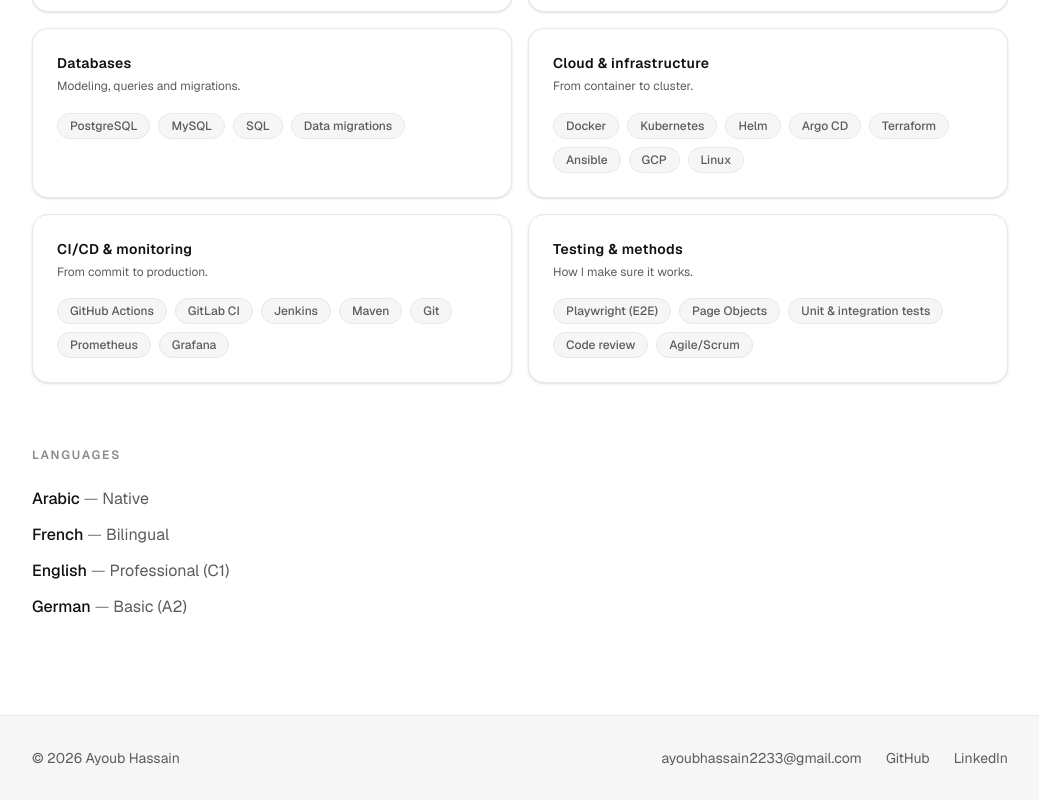
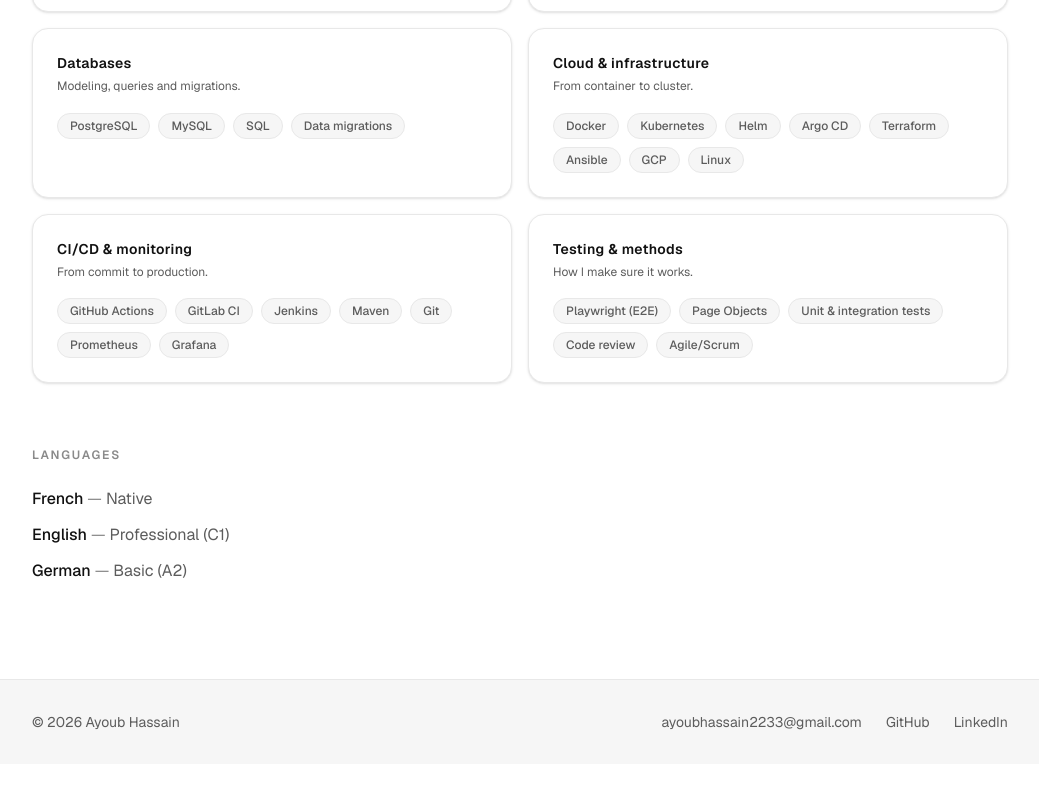
Before and after one commit to Ayoubhassain/ayoubhassain.github.io, a Next.js app: page /en/about in a window 1280 px wide. Shown: the part 992-1792 px from the top of the page, without its empty margins (120-1159 px from the left). After the commit the page ends 1756 px from the top, so only its background shows below. Built offline with nearby package versions, Linux system fonts and the light colour scheme.

Commit message:
Remove Arabic from languages

```diff
--- a/src/i18n/dictionaries/en.ts
+++ b/src/i18n/dictionaries/en.ts
@@ -109,8 +109,7 @@ export const en: Dictionary = {
     email:    "ayoubhassain2233@gmail.com",
     stack: ["Angular", "TypeScript", "Node.js", "Java", "Spring Boot", "PostgreSQL", "Docker", "Kubernetes", "Terraform", "GitHub Actions"],
     spokenLanguages: [
-      { name: "Arabic",  level: "Native" },
-      { name: "French",  level: "Bilingual" },
+      { name: "French",  level: "Native" },
       { name: "English", level: "Professional (C1)" },
       { name: "German",  level: "Basic (A2)" },
     ],
--- a/src/i18n/dictionaries/fr.ts
+++ b/src/i18n/dictionaries/fr.ts
@@ -102,8 +102,7 @@ export const fr: Dictionary = {
     email:    "ayoubhassain2233@gmail.com",
     stack: ["Angular", "TypeScript", "Node.js", "Java", "Spring Boot", "PostgreSQL", "Docker", "Kubernetes", "Terraform", "GitHub Actions"],
     spokenLanguages: [
-      { name: "Arabe",    level: "Langue maternelle" },
-      { name: "Français", level: "Bilingue" },
+      { name: "Français", level: "Langue maternelle" },
       { name: "Anglais",  level: "Professionnel (C1)" },
       { name: "Allemand", level: "Notions (A2)" },
     ],
```
